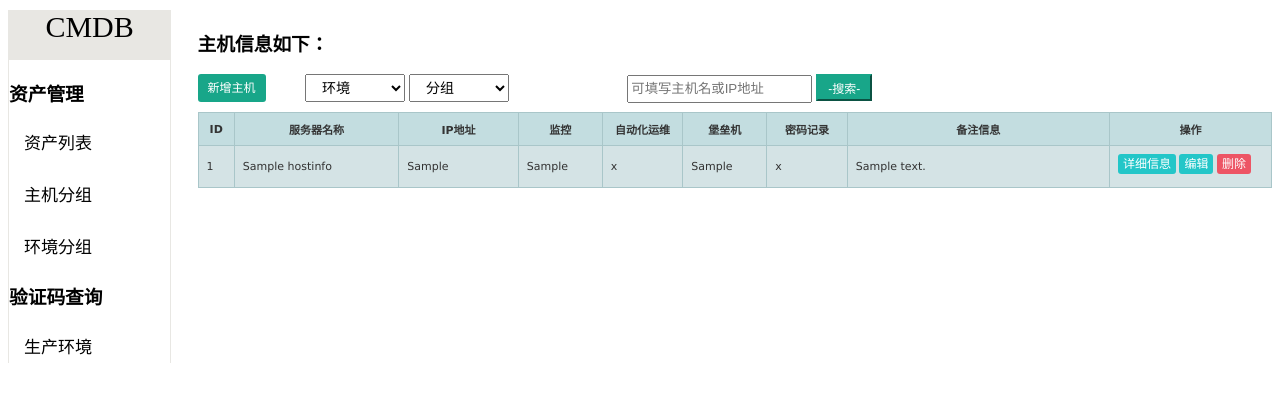
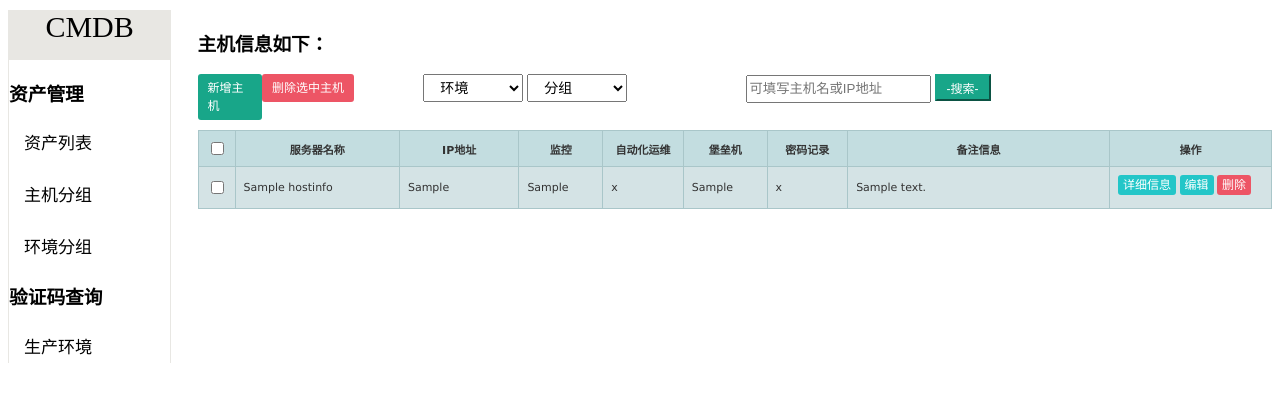
Before and after one commit to blueboay/CMDB, a Django app: page /am/hostInfo in a window 1280 px wide. Shown: the part 68-470 px from the top of the page. Run offline with Django 3.2, Linux system fonts and the light colour scheme; tables that the repository leaves empty hold one stand-in row (values such as "Sample post").

Commit message:
新增加批量删除功能

```diff
--- a/AssetManagement/views.py
+++ b/AssetManagement/views.py
@@ -290,3 +290,20 @@ def delete(request):
                 return HttpResponse("删除成功")
             else:
                 return HttpResponse("请求错误")
+    if request.method == "POST":
+        post_data = request.POST
+        for i in post_data:
+            if i == "host":
+                for i in post_data.getlist("host"):
+                    models.HostInfo.objects.filter(id=i).delete()
+            elif i == "host_env":
+                for i in post_data.getlist("host_env"):
+                    models.HostENV.objects.filter(id=i).delete()
+            elif i == "host_group":
+                for i in post_data.getlist("host_group"):
+                    models.HostGroup.objects.filter(id=i).delete()
+            else:
+                pass
+
+
+        return HttpResponse("123")
--- a/static/am/button.css
+++ b/static/am/button.css
@@ -33,3 +33,14 @@
     cursor: pointer;
     display: inline-block;
 }
+#delButton{
+    background-color: #ed5565;
+    color: #FFFFFF;
+    border-radius: 3px;
+    padding: 5px 10px;
+    font-size: 12px;
+    line-height: 1.5;
+    vertical-align: middle;
+    cursor: pointer;
+    display: inline-block;
+}
--- a/static/table.css
+++ b/static/table.css
@@ -27,3 +27,14 @@ table.altrowstable td {
 table {
     margin-top: 10px;
 }
+.opeartion{
+        background-color: white;
+}
+.opeartion-add{
+    float: left;
+    width: 6%;
+}
+.opeartion-del{
+    float: left;
+    width: 15%;
+}
--- a/static/tables.js
+++ b/static/tables.js
@@ -16,4 +16,14 @@ function altRows(id){
 
 window.onload=function(){
     altRows('alternatecolor');
-}
+};
+
+
+$("#is_checked").change(function () {
+    var status = $("#is_checked").prop("checked");
+    if (status){
+        $("tbody input").prop("checked", true);
+    }else {
+        $("tbody input").prop("checked", false);
+    }
+});
--- a/templates/am/hostInfo.html
+++ b/templates/am/hostInfo.html
@@ -4,13 +4,6 @@
     <link rel="stylesheet" type="text/css" href="/static/table.css">
     <link rel="stylesheet" type="text/css" href="/static/am/button.css">
     <style>
-    #opeartion{
-        background-color: white;
-    }
-    #opeartion-add{
-        float: left;
-        width: 10%;
-    }
     #opeartion-filter{
         float: left;
         width: 30%;
@@ -43,10 +36,15 @@
 
 {% block body-right %}
     <h3>主机信息如下：</h3>
-    <div id="opeartion">
-        <div id="opeartion-add">
+    <div class="opeartion">
+        <div class="opeartion-add">
             <a id="addButton" href="{% url "addHost" %}">新增主机</a>
         </div>
+        <div class="opeartion-del">
+{#            <a id="delButton" href="{% url "delete" %}">删除选中主机</a>#}
+            <a id="delButton">删除选中主机</a>
+        </div>
+
         <form action="{% url "hostInfo" %}" method="post">
             <div id="opeartion-filter">
                 <select name="ENVName">
@@ -74,7 +72,7 @@
         <table class="altrowstable" id="alternatecolor">
             <thead>
                 <tr>
-                    <th style="width: 20px">ID</th>
+                    <th style="width: 20px"><input type="checkbox" id="is_checked"></th>
                     <th style="width: 160px">服务器名称</th>
                     <th style="width: 110px">IP地址</th>
                     <th style="width: 70px">监控</th>
@@ -88,7 +86,7 @@
             <tbody>
                  {% for i in data %}
                      <tr>
-                         <td>{{ forloop.counter }}</td>
+                         <td><input type="checkbox" name="{{ i.id }}"></td>
                          <td>{{ i.ServerName }}</td>
                          <td>{{ i.IP }}</td>
                          <td>{{ i.Zabbix }}</td>
@@ -106,5 +104,32 @@
             </tbody>
         </table>
     {% endblock %}
+{% endblock %}
+{% block js %}
     <script src="/static/tables.js"></script>
+    <script>
+    $("#delButton").click(function () {
+        var data = [];
+        var elm = $("tbody input").each(function () {
+            if ($(this).prop("checked")){
+                data.push($(this).attr("name"));
+            }
+        });
+        if (data.length === 0){
+            alert("你没有选择任何主机");
+        }else{
+            $.ajax({
+                url: "/am/delete",
+                type: "post",
+                data: {"host": data},
+                traditional: true,
+                success: function (arg) {
+                    console.log(123);
+                },
+                fail: function () {
+                }
+            });
+        }
+    });
+    </script>
 {% endblock %}
```
Also changed, not shown: templates/am/hostENVInfo.html (+37 -4 lines), templates/am/hostGroupInfo.html (+37 -4 lines).
